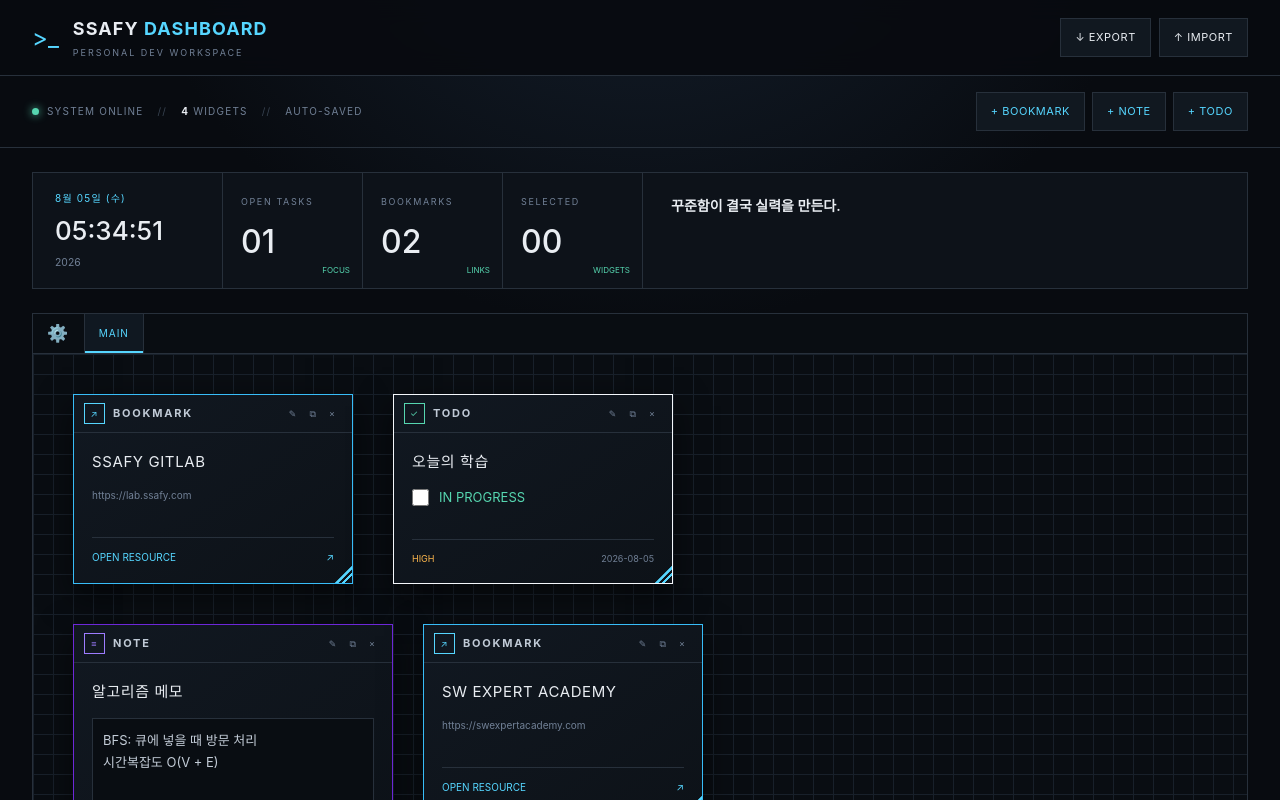
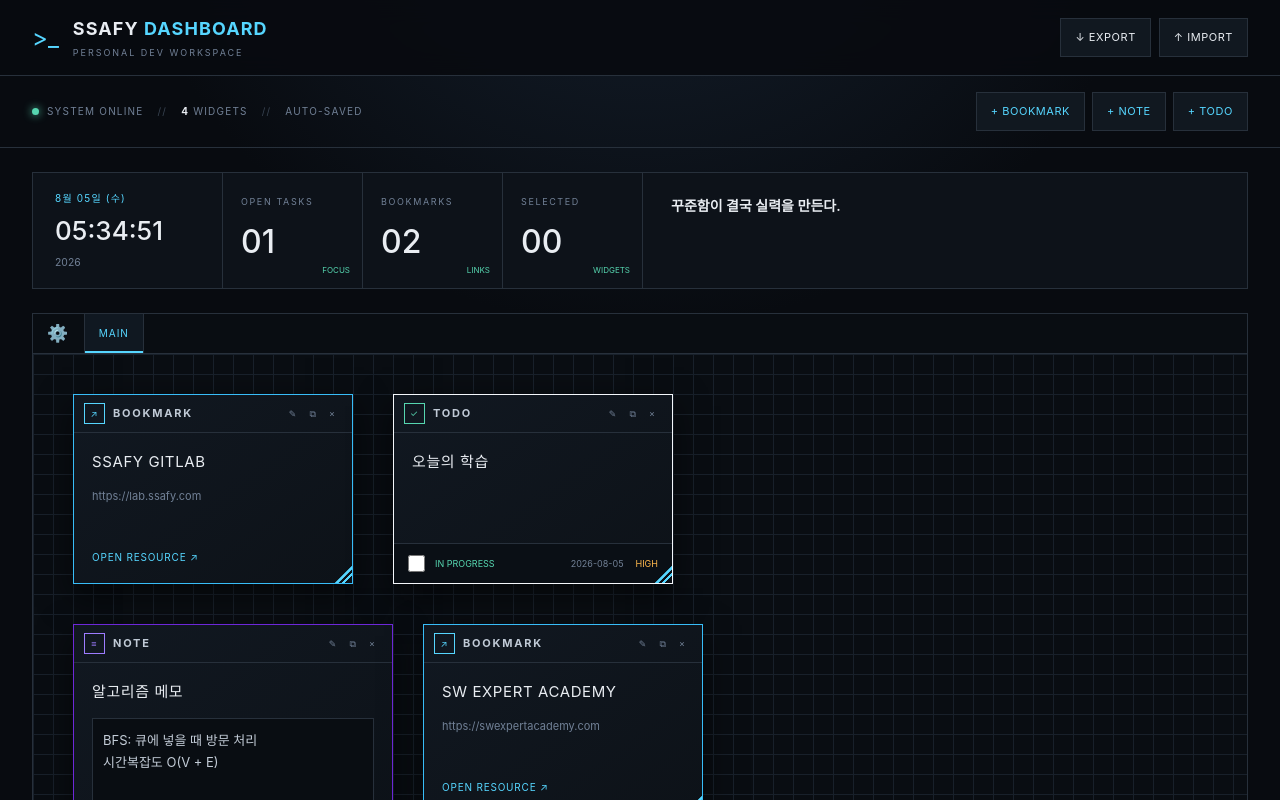
Before and after one commit to HappyBird6/SSAFY-DASHBOARD, a React (Vite) app: page / in a window 1280 px wide. Shown: the top 800 px of the page. Built offline with nearby package versions, Linux system fonts and the light colour scheme.

Commit message:
Refine widget selection and content layouts

```diff
--- a/app/globals.css
+++ b/app/globals.css
@@ -194,11 +194,12 @@
   pointer-events: none;
 }
 .widget.selected {
-  outline: 2px solid var(--cyan) !important;
-  outline-offset: 3px;
-  box-shadow:
-    0 0 0 1px #56d6ff55,
-    0 12px 32px #0008 !important;
+  outline: 0 !important;
+  box-shadow: 0 12px 32px #0008 !important;
+}
+.widget.selected .widget-top {
+  background: #1a2b36;
+  box-shadow: inset 3px 0 var(--cyan);
 }
 .stats {
   grid-template-columns: 190px 140px 140px 140px 1fr !important;
@@ -554,8 +555,7 @@ button {
   border-color: #465767;
 }
 .widget.selected {
-  outline: 2px solid var(--purple);
-  outline-offset: 3px;
+  outline: 0;
 }
 .widget.locked {
   border-style: dashed;
@@ -626,15 +626,27 @@ button {
   overflow: hidden;
   text-overflow: ellipsis;
 }
-.widget a {
+.bookmark-content {
+  flex: 1 !important;
+  display: flex !important;
+  flex-direction: column !important;
+  color: inherit !important;
+  text-decoration: none !important;
+  border: 0 !important;
+  padding: 0 !important;
+  margin: 0 !important;
+}
+.bookmark-content .url {
+  font-size: 11px;
+}
+.bookmark-open {
   margin-top: auto;
   color: var(--cyan);
-  text-decoration: none;
-  border-top: 1px solid var(--line);
-  padding-top: 12px;
   font-size: 10px;
-  display: flex;
-  justify-content: space-between;
+  letter-spacing: 0.08em;
+}
+.bookmark-content:hover h2 {
+  color: var(--cyan);
 }
 .widget textarea {
   flex: 1;
@@ -665,14 +677,26 @@ button {
   text-decoration: line-through;
   color: var(--muted);
 }
-.meta {
+.todo-footer {
   margin-top: auto;
-  padding-top: 12px;
+  margin-left: -18px;
+  margin-right: -18px;
+  margin-bottom: -18px;
+  padding: 11px 14px;
   border-top: 1px solid var(--line);
-  display: flex;
-  justify-content: space-between;
+  display: grid;
+  grid-template-columns: 1fr auto auto;
+  align-items: center;
+  gap: 12px;
   color: var(--muted);
   font-size: 9px;
+  background: #0a0f15;
+}
+.todo-footer .todo {
+  font-size: 9px;
+}
+.todo-due {
+  white-space: nowrap;
 }
 .priority {
   color: var(--amber);
--- a/app/page.tsx
+++ b/app/page.tsx
@@ -904,15 +904,20 @@ export default function Home() {
                   </div>
                 </div>
                 <div className="widget-body">
+                  {w.type === "bookmark" ? (
+                    <a
+                      className="bookmark-content"
+                      href={w.data.url}
+                      target="_blank"
+                      rel="noreferrer"
+                    >
                       <h2>{w.title}</h2>
-                  {w.type === "bookmark" && (
+                      <p className="url">{w.data.url}</p>
+                      <span className="bookmark-open">OPEN RESOURCE ↗</span>
+                    </a>
+                  ) : (
                     <>
-                      <p className="url">{w.data.url}</p>
-                      <a href={w.data.url} target="_blank" rel="noreferrer">
-                        OPEN RESOURCE <span>↗</span>
-                      </a>
-                    </>
-                  )}
+                      <h2>{w.title}</h2>
                       {w.type === "note" && (
                         <textarea
                           aria-label={`${w.title} 내용`}
@@ -921,6 +926,7 @@ export default function Home() {
                         />
                       )}
                       {w.type === "todo" && (
+                        <div className="todo-footer">
                           <label className="todo">
                             <input
                               type="checkbox"
@@ -935,16 +941,17 @@ export default function Home() {
                               {w.data.done ? "COMPLETED" : "IN PROGRESS"}
                             </span>
                           </label>
-                  )}
-                  {w.type === "todo" && (
-                    <div className="meta">
+                          <span className="todo-due">
+                            {w.data.due || "NO DEADLINE"}
+                          </span>
                           <span
                             className={`priority ${w.data.priority?.toLowerCase()}`}
                           >
                             {w.data.priority}
                           </span>
-                      <span>{w.data.due || "NO DEADLINE"}</span>
                         </div>
+                      )}
+                    </>
                   )}
                 </div>
                 <span className="resize-corner" />
@@ -1028,7 +1035,11 @@ export default function Home() {
                   <input
                     name="due"
                     type="date"
-                    defaultValue={modalWidget?.data.due}
+                    defaultValue={
+                      modalWidget?.data.due ||
+                      new Date().toISOString().slice(0, 10)
+                    }
+                    onClick={(e) => e.currentTarget.showPicker?.()}
                   />
                 </label>
                 <label>
```
Lines whose indentation alone changed are shown as unchanged.
